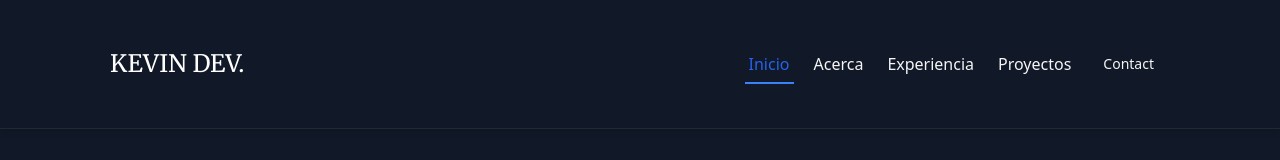
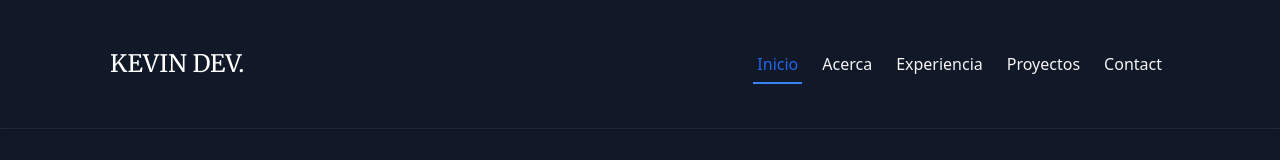
Before and after one commit to Krpardo27/kevin-portfolio, a React (Vite) app: page / in a window 1280 px wide. Shown: the top 160 px of the page. Built offline with nearby package versions, Linux system fonts and the light colour scheme.

Commit message:
se ajustó fontweight

```diff
--- a/src/components/Navbar.jsx
+++ b/src/components/Navbar.jsx
@@ -89,7 +89,7 @@ const NavBar = () => {
             <Link
               to="/contact"
               onClick={scrollToTop}
-              className={`flex items-center relative px-3 py-2 rounded-md text-sm font-medium group
+              className={`flex items-center relative px-1 py-2 transition-colors group
                 ${
                   isActive("/contact")
                     ? "text-blue-600"
```
